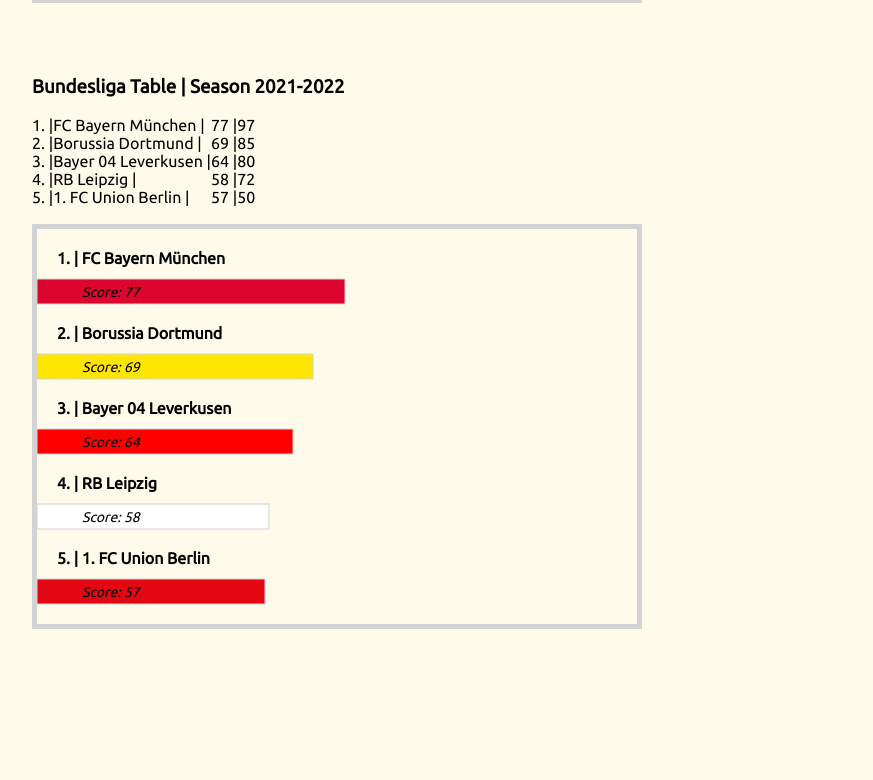
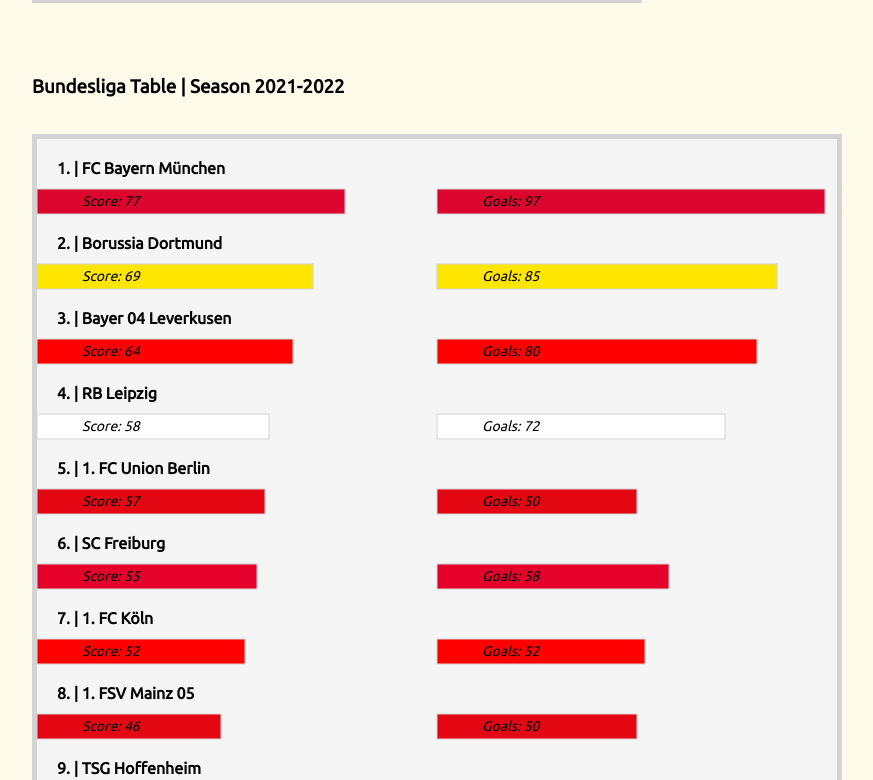
Before and after one commit to AljoschaDriemel/vanilla-cms, a React (Create React App) app in the folder client/: page /svgtestbed in a window 1280 px wide. Shown: the part 580-1360 px from the top of the page, without its empty margins (178-1051 px from the left). Before the commit the page ends 1252 px from the top, so only its background shows below. Built offline with nearby package versions, Linux system fonts and the light colour scheme.

Commit message:
extend Bundesliga Table

```diff
--- a/client/src/components/SvgTestbed/SvgTestbed.jsx
+++ b/client/src/components/SvgTestbed/SvgTestbed.jsx
@@ -40,20 +40,9 @@
 
       <h3 className="heading-margin">Bundesliga Table | Season 2021-2022</h3>
       <br />
-      {scoreData &&
-        scoreData.map((club) => {
-          return (
-            <tr key={club.id}>
-              <td>{club.id + ". |"}</td>
-              <td>{club.title + " |"}</td>
-              <td>{club.score + " |"}</td>
-              <td>{club.goals}</td>
-            </tr>
-          );
-        })}
       <br />
-      <svg width="610" height={scoreData.length * 81} fill="none">
-        <rect width="610" height={scoreData.length * 81} fill="none" stroke="lightgray" stroke-width="10" />
+      <svg width="810" height={scoreData.length * 78} fill="whitesmoke">
+        <rect width="810" height={scoreData.length * 78} fill="whitesmoke" stroke="lightgray" stroke-width="10" />
         {scoreData &&
           scoreData.map((club) => {
             return (
@@ -70,8 +59,20 @@
                   stroke-width="1"
                   stroke="lightgray"
                 />
-                <text x="50" y={73 + 75 * scoreData.indexOf(club)} fill="black" fontSize="14" fontStyle="italic">
+                <text x="50" y={72 + 75 * scoreData.indexOf(club)} fill="black" fontSize="14" fontStyle="italic">
                   {`Score: ${club.score}`}
+                </text>
+                <rect
+                  x="405"
+                  y={55 + 75 * scoreData.indexOf(club)}
+                  width={club.goals * 4}
+                  height="25"
+                  fill={club.color}
+                  stroke-width="1"
+                  stroke="lightgray"
+                />
+                <text x="450" y={72 + 75 * scoreData.indexOf(club)} fill="black" fontSize="14" fontStyle="italic">
+                  {`Goals: ${club.goals}`}
                 </text>
               </>
             );
--- a/client/src/components/SvgTestbed/clubscores.json
+++ b/client/src/components/SvgTestbed/clubscores.json
@@ -33,5 +33,96 @@
     "score": 57,
     "goals": 50,
     "color": "#E30613"
+  },
+  {
+    "id": 6,
+    "title": "SC Freiburg",
+    "score": 55,
+    "goals": 58,
+    "color": "#E4002B"
+  },
+  {
+    "id": 7,
+    "title": "1. FC Köln",
+    "score": 52,
+    "goals": 52,
+    "color": "#FF0000"
+  },
+  {
+    "id": 8,
+    "title": "1. FSV Mainz 05",
+    "score": 46,
+    "goals": 50,
+    "color": "#E30613"
+  },
+  {
+    "id": 9,
+    "title": "TSG Hoffenheim",
+    "score": 46,
+    "goals": 58,
+    "color": "#1F5DA6"
+  },
+  {
+    "id": 10,
+    "title": "Borussia M'gladbach",
+    "score": 45,
+    "goals": 54,
+    "color": "#FFFFFF"
+  },
+  {
+    "id": 11,
+    "title": "Eintracht Frankfurt",
+    "score": 42,
+    "goals": 45,
+    "color": "#FFFFFF"
+  },
+  {
+    "id": 12,
+    "title": "VfL Wolfsburg",
+    "score": 42,
+    "goals": 43,
+    "color": "#64B42D"
+  },
+  {
+    "id": 13,
+    "title": "VfL Bochum 1848",
+    "score": 42,
+    "goals": 38,
+    "color": "#1456A2"
+  },
+  {
+    "id": 14,
+    "title": "FC Augsburg",
+    "score": 38,
+    "goals": 39,
+    "color": "#CD1719"
+  },
+  {
+    "id": 15,
+    "title": "VfB Stuttgart",
+    "score": 33,
+    "goals": 41,
+    "color": "#FFFFFF"
+  },
+  {
+    "id": 16,
+    "title": "Hertha BSC",
+    "score": 33,
+    "goals": 37,
+    "color": "#0069B4"
+  },
+  {
+    "id": 17,
+    "title": "Arminia Bielefeld",
+    "score": 28,
+    "goals": 27,
+    "color": "#FFFFFF"
+  },
+  {
+    "id": 18,
+    "title": "SpVgg Greuther Fürth",
+    "score": 18,
+    "goals": 28,
+    "color": "#009932"
   }
 ]
```
